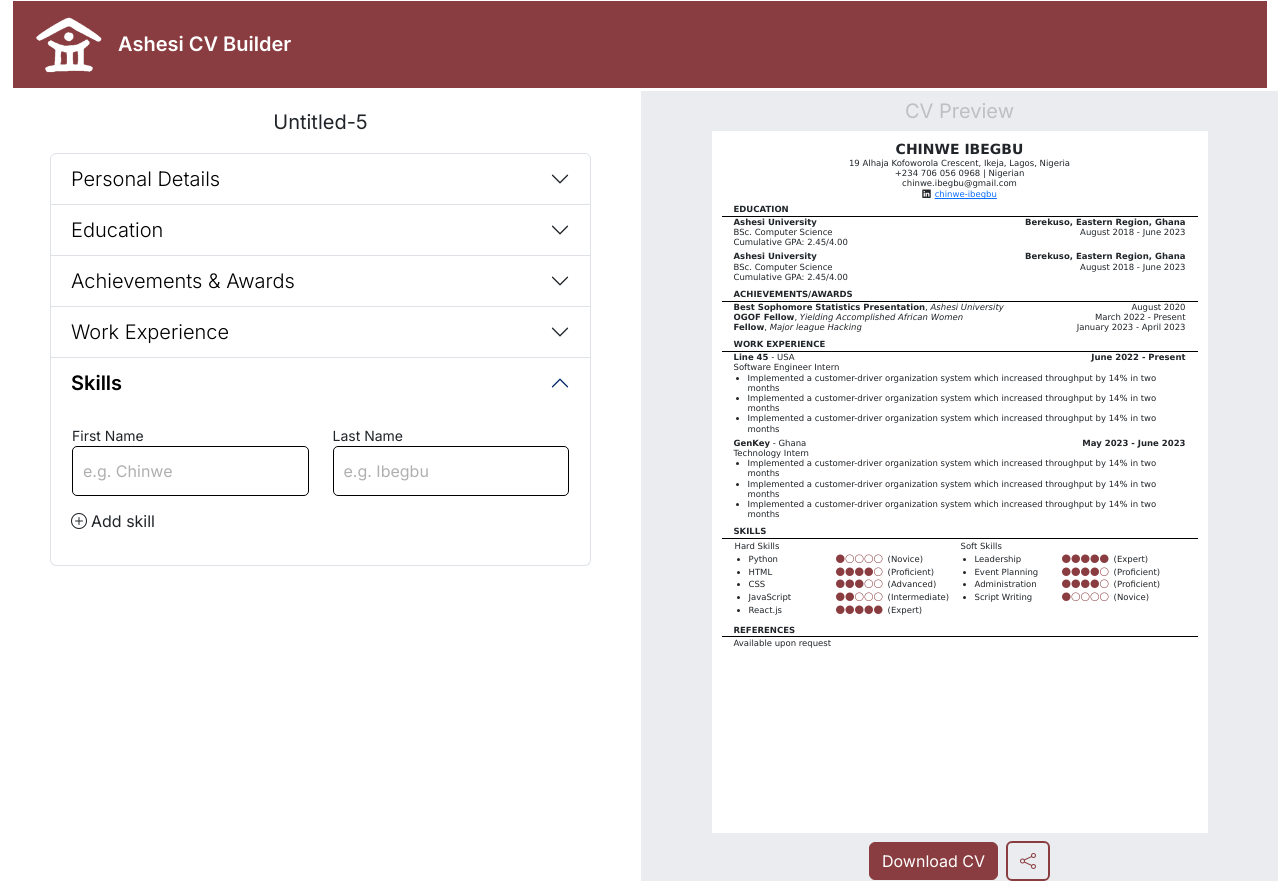
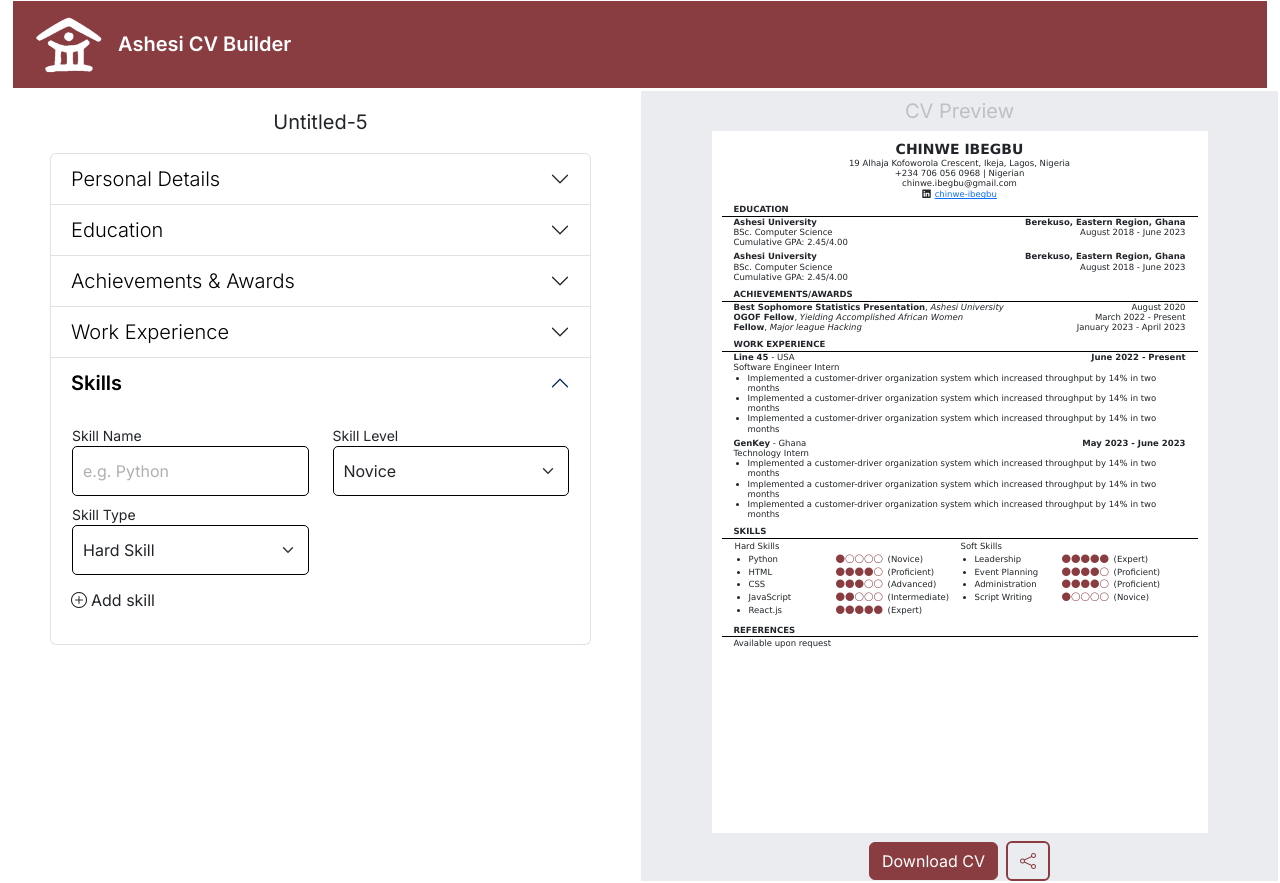
Before and after one commit to chinweibegbu/ashesi-cv-builder, a React (Create React App) app: page / in a window 1280 px wide. Both pictures are taken after a click on the button "Skills". Built offline with nearby package versions, Linux system fonts and the light colour scheme.

Commit message:
Completed SkillEntry UI

```diff
--- a/src/components/CVEditorEntries/SkillEntry.js
+++ b/src/components/CVEditorEntries/SkillEntry.js
@@ -1,21 +1,40 @@
-import React from "react";
+import React, { useState } from "react";
+import { skillLevels } from "../../data/skillLevels";
 
 function SkillEntry({ id, sectionTag, handleEntryAddition }) {
+    const [skillType, setSkillType] = useState(false);
+    const handleSelect = (event) => {
+        setSkillType(event.target.value);
+    }
+
     const makeInvisible = (handleEntryAddition) ? "" : " invisible";
 
     return (
         <div id={id}>
             <form className="bordered row">
                 <div className="form-group col-md-6 d-flex flex-column mb-2">
-                    <label htmlFor={sectionTag + "-first-name"}>First Name</label>
-                    <input type="text" id={sectionTag + "-first-name"} placeholder="e.g. Chinwe"></input>
+                    <label htmlFor={sectionTag + "-name"}>Skill Name</label>
+                    <input type="text" id={sectionTag + "-name"} placeholder="e.g. Python"></input>
                 </div>
-                <div className="form-group col-md-6 d-flex flex-column">
-                    <label htmlFor={sectionTag + "-last-name"}>Last Name</label>
-                    <input type="text" id={sectionTag + "-last-name"} placeholder="e.g. Ibegbu"></input>
+                <div className="form-group col-md-6 d-flex flex-column mb-2">
+                    <label htmlFor={sectionTag + "-skill-level"}>Skill Level</label>
+                    <select className="form-select" id={sectionTag + "-skill-level"} aria-label={skillLevels[0]} defaultValue={skillLevels[0]}>
+                        {
+                            skillLevels.map((skillLevel, key) => {
+                                return <option key={key} value={skillLevel}>{skillLevel}</option>;
+                            })
+                        }
+                    </select>
+                </div>
+                <div className="form-group col-md-6 d-flex flex-column mb-2">
+                    <label htmlFor={sectionTag + "-skill-type"}>Skill Type</label>
+                    <select className="form-select" id={sectionTag + "-skill-type"} aria-label="Hard Skill" defaultValue="Hard Skill" value={skillType} onChange={handleSelect}>
+                        <option value="Hard Skill">Hard Skill</option>
+                        <option value="Soft Skill">Soft Skill</option>
+                    </select>
                 </div>
             </form>
-            <div className={"add-entry d-flex align-content-center mt-1"+makeInvisible} onClick={handleEntryAddition}>
+            <div className={"add-entry d-flex align-content-center mt-1" + makeInvisible} onClick={handleEntryAddition}>
                 <i className="bi-plus-circle me-1" />
                 <p>Add skill</p>
             </div>
--- /dev/null
+++ b/src/data/skillLevels.js
@@ -0,0 +1 @@
+export const skillLevels = ["Novice", "Intermediate", "Advanced", "Proficient", "Expert"];
```
